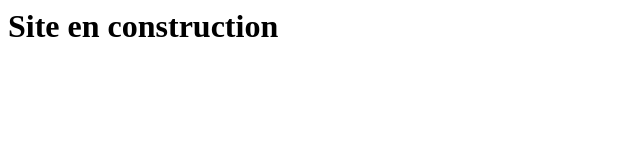
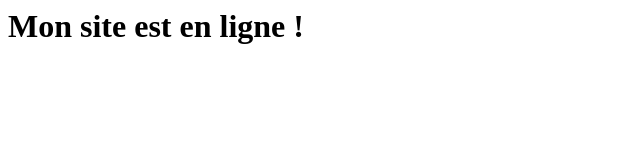
Before and after one commit to PAMA-CHANNEL/The-One-Prod, a website: page index.html in a window 1280 px wide. Shown: the whole page, without its empty margins (0-640 px from the left). Drawn offline with Linux system fonts and the light colour scheme.

Commit message:
Ajout de index.html

```diff
--- a/index.html
+++ b/index.html
@@ -1 +1 @@
-<h1>Site en construction</h1>
+<h1>Mon site est en ligne !</h1>
```
